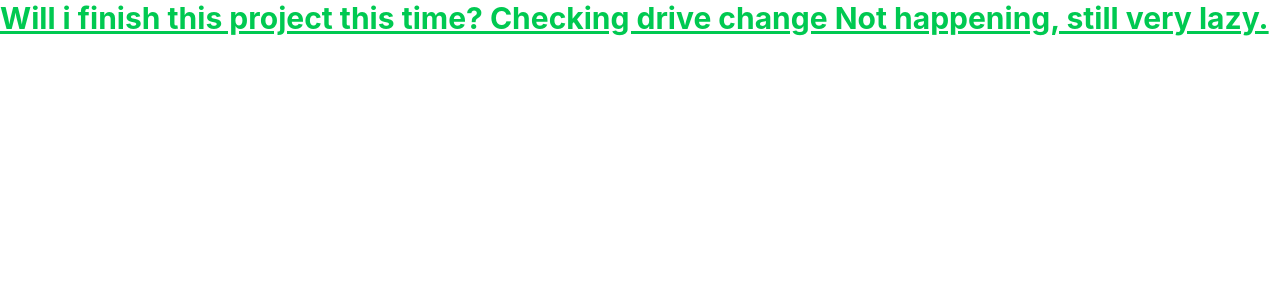
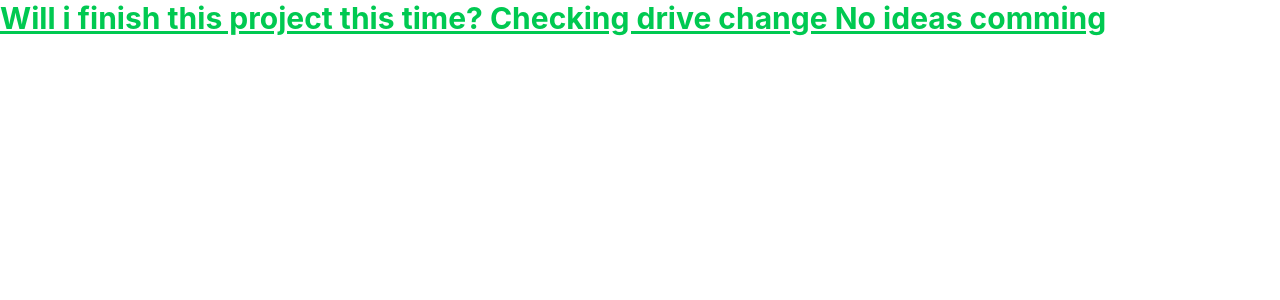
Before and after one commit to adityapandeydev/Gradelytics, a React (Vite) app in the folder frontend/: page / in a window 1280 px wide. Shown: the top 300 px of the page. Built offline with nearby package versions, Linux system fonts and the light colour scheme.

Commit message:
June 23 commit

```diff
--- a/frontend/src/App.tsx
+++ b/frontend/src/App.tsx
@@ -7,7 +7,7 @@ function App() {
       <h1 className="text-3xl font-bold underline text-green-500">
         Will i finish this project this time?
         Checking drive change
-        Not happening, still very lazy.
+        No ideas comming
       </h1>
     </div>
   )
```
